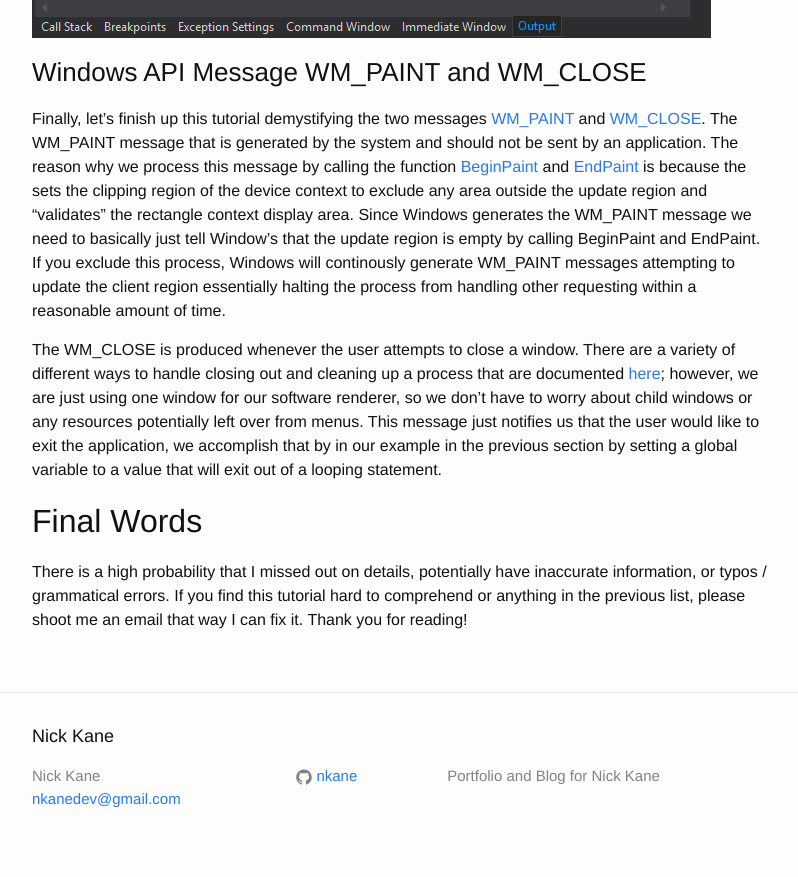
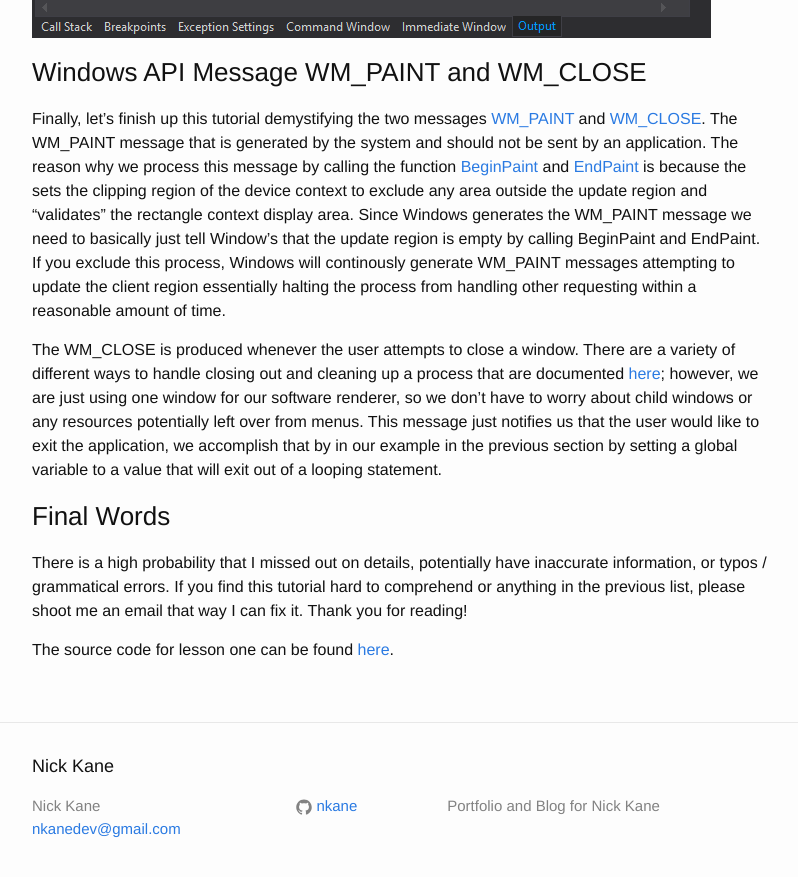
Before and after one commit to nkane/nkane.github.io, a Jekyll site: the page built from _posts/2018-08-12-win32-software-renderer-lesson-1:-getting-started.markdown, in a window 1280 px wide and 900 px high, scrolled down 19894 px. Shown: the top 877 px of the window, without its empty margins (238-1036 px from the left). Built offline with Jekyll 4.4.1, drawn with Linux system fonts in a browser that asks for light colours.

Commit message:
adding source code link reference

```diff
--- a/_posts/2018-08-12-win32-software-renderer-lesson-1:-getting-started.markdown
+++ b/_posts/2018-08-12-win32-software-renderer-lesson-1:-getting-started.markdown
@@ -688,9 +688,11 @@ just using one window for our software renderer, so we don't have to worry about
 application, we accomplish that by in our example in the previous section by setting a global variable to a value that will exit out of a looping statement.
 
 
-## Final Words
+### Final Words
 There is a high probability that I missed out on details, potentially have inaccurate information, or typos / grammatical errors. If you find this tutorial hard to comprehend or anything in the previous list,
 please shoot me an email that way I can fix it. Thank you for reading!
+
+The source code for lesson one can be found [here][nkane-src-lesson-1].
 
 
 
@@ -755,3 +757,4 @@ please shoot me an email that way I can fix it. Thank you for reading!
 [beginpaint]:							https://docs.microsoft.com/en-us/windows/desktop/api/winuser/nf-winuser-beginpaint
 [endpaint]:								https://docs.microsoft.com/en-us/windows/desktop/api/winuser/nf-winuser-endpaint
 [close-window]: 						https://docs.microsoft.com/en-us/windows/desktop/learnwin32/closing-the-window
+[nkane-src-lesson-1]:					https://github.com/nkane/SoftwareRenderer/tree/master/lesson-1
```
